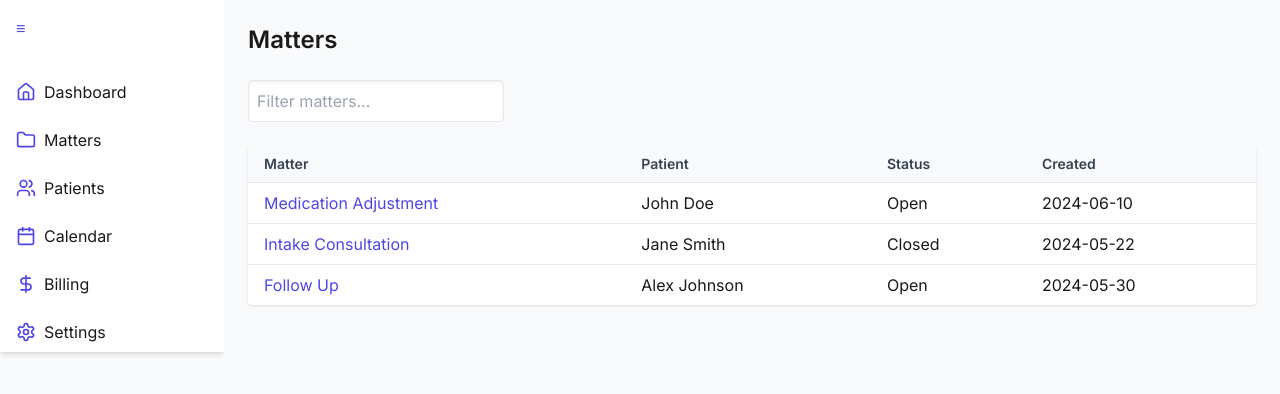
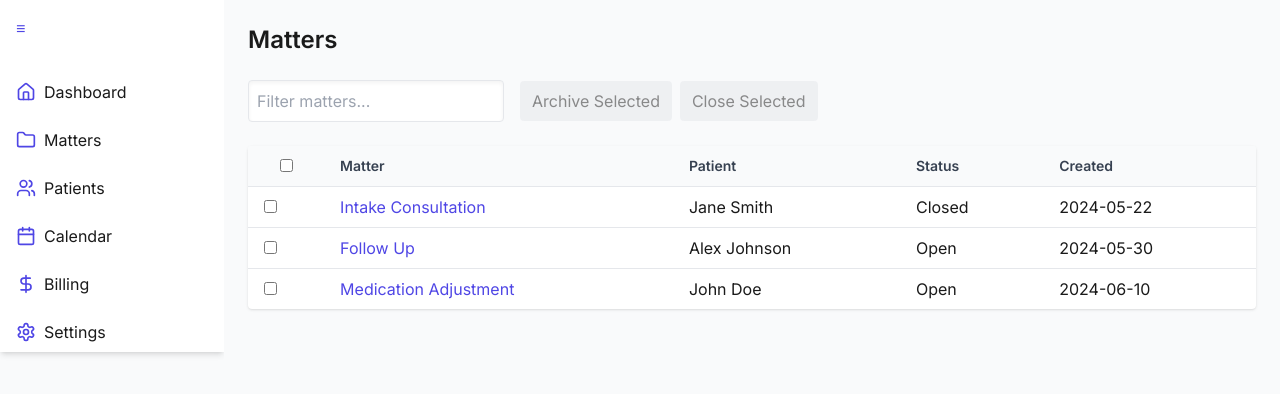
Before and after one commit to sorryforpie/UrgentPsychCRM, a Next.js app: page /matters in a window 1280 px wide. Shown: the top 394 px of the page. Built offline with nearby package versions, Linux system fonts and the light colour scheme.

Commit message:
Add sortable table with batch actions to matters list

```diff
--- a/src/app/matters/page.tsx
+++ b/src/app/matters/page.tsx
@@ -5,17 +5,67 @@ import { sampleMatters, Matter } from '@/data/sampleMatters';
 
 export default function MattersPage() {
   const [query, setQuery] = useState('');
+  const [matters, setMatters] = useState<Matter[]>(sampleMatters);
+  const [selected, setSelected] = useState<string[]>([]);
+  const [sortKey, setSortKey] = useState<keyof Matter>('created');
+  const [sortDir, setSortDir] = useState<'asc' | 'desc'>('asc');
 
-  const filtered = sampleMatters.filter(
-    (m) =>
-      m.title.toLowerCase().includes(query.toLowerCase()) ||
-      m.patient.toLowerCase().includes(query.toLowerCase())
-  );
+  const toggleSort = (key: keyof Matter) => {
+    if (sortKey === key) {
+      setSortDir(sortDir === 'asc' ? 'desc' : 'asc');
+    } else {
+      setSortKey(key);
+      setSortDir('asc');
+    }
+  };
+
+  const filtered = matters
+    .filter(
+      (m) =>
+        m.title.toLowerCase().includes(query.toLowerCase()) ||
+        m.patient.toLowerCase().includes(query.toLowerCase())
+    )
+    .sort((a, b) => {
+      const valA = a[sortKey];
+      const valB = b[sortKey];
+      const comp = String(valA).localeCompare(String(valB));
+      return sortDir === 'asc' ? comp : -comp;
+    });
+
+  const toggleSelect = (id: string) => {
+    setSelected((prev) =>
+      prev.includes(id) ? prev.filter((s) => s !== id) : [...prev, id]
+    );
+  };
+
+  const toggleSelectAll = () => {
+    if (selected.length === filtered.length) {
+      setSelected([]);
+    } else {
+      setSelected(filtered.map((m) => m.id));
+    }
+  };
+
+  const archiveSelected = () => {
+    setMatters((ms) =>
+      ms.map((m) =>
+        selected.includes(m.id) ? { ...m, status: 'Archived' } : m
+      )
+    );
+    setSelected([]);
+  };
+
+  const closeSelected = () => {
+    setMatters((ms) =>
+      ms.map((m) => (selected.includes(m.id) ? { ...m, status: 'Closed' } : m))
+    );
+    setSelected([]);
+  };
 
   return (
     <div className="space-y-6">
       <h1 className="text-2xl font-semibold">Matters</h1>
-      <div>
+      <div className="flex flex-col md:flex-row md:items-center md:space-x-4 space-y-2 md:space-y-0">
         <input
           type="text"
           placeholder="Filter matters..."
@@ -23,21 +73,56 @@ export default function MattersPage() {
           onChange={(e) => setQuery(e.target.value)}
           className="w-full md:w-64 p-2 border rounded shadow-inner"
         />
+        <div className="flex gap-2">
+          <button
+            onClick={archiveSelected}
+            disabled={selected.length === 0}
+            className="px-3 py-2 rounded bg-gray-200 hover:bg-gray-300 disabled:opacity-50"
+          >
+            Archive Selected
+          </button>
+          <button
+            onClick={closeSelected}
+            disabled={selected.length === 0}
+            className="px-3 py-2 rounded bg-gray-200 hover:bg-gray-300 disabled:opacity-50"
+          >
+            Close Selected
+          </button>
+        </div>
       </div>
       <div className="bg-white rounded shadow overflow-x-auto">
         <table className="min-w-full divide-y divide-gray-200">
           <thead className="bg-gray-50">
             <tr>
-              <th className="px-4 py-2 text-left text-sm font-semibold text-gray-700">
+              <th className="px-4 py-2">
+                <input
+                  type="checkbox"
+                  checked={selected.length === filtered.length && filtered.length > 0}
+                  onChange={toggleSelectAll}
+                />
+              </th>
+              <th
+                className="px-4 py-2 text-left text-sm font-semibold text-gray-700 cursor-pointer"
+                onClick={() => toggleSort('title')}
+              >
                 Matter
               </th>
-              <th className="px-4 py-2 text-left text-sm font-semibold text-gray-700">
+              <th
+                className="px-4 py-2 text-left text-sm font-semibold text-gray-700 cursor-pointer"
+                onClick={() => toggleSort('patient')}
+              >
                 Patient
               </th>
-              <th className="px-4 py-2 text-left text-sm font-semibold text-gray-700">
+              <th
+                className="px-4 py-2 text-left text-sm font-semibold text-gray-700 cursor-pointer"
+                onClick={() => toggleSort('status')}
+              >
                 Status
               </th>
-              <th className="px-4 py-2 text-left text-sm font-semibold text-gray-700">
+              <th
+                className="px-4 py-2 text-left text-sm font-semibold text-gray-700 cursor-pointer"
+                onClick={() => toggleSort('created')}
+              >
                 Created
               </th>
             </tr>
@@ -45,6 +130,13 @@ export default function MattersPage() {
           <tbody className="divide-y divide-gray-200">
             {filtered.map((m: Matter) => (
               <tr key={m.id} className="hover:bg-gray-50">
+                <td className="px-4 py-2">
+                  <input
+                    type="checkbox"
+                    checked={selected.includes(m.id)}
+                    onChange={() => toggleSelect(m.id)}
+                  />
+                </td>
                 <td className="px-4 py-2">
                   <Link
                     href={`/matters/${m.id}`}
```
